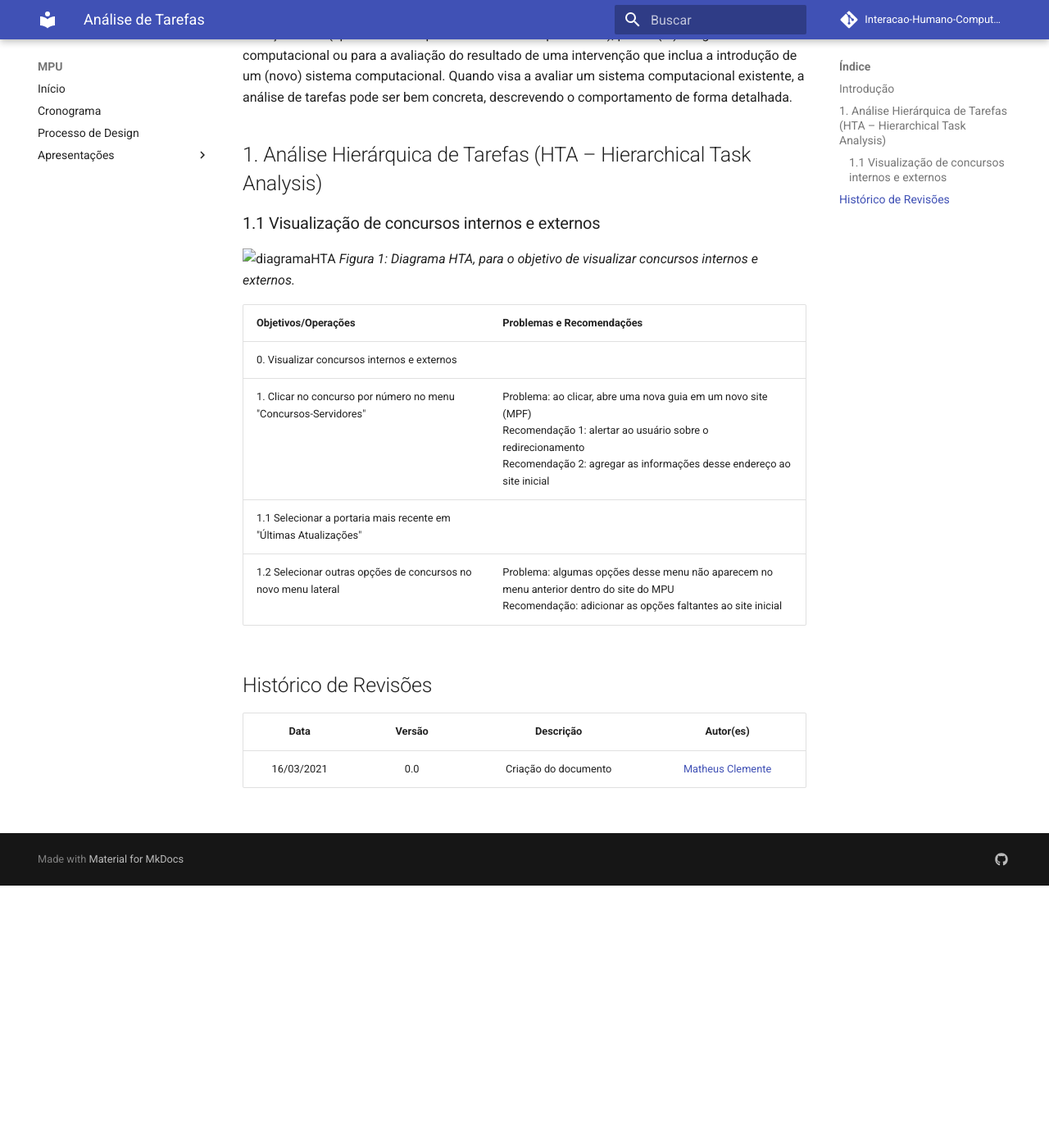
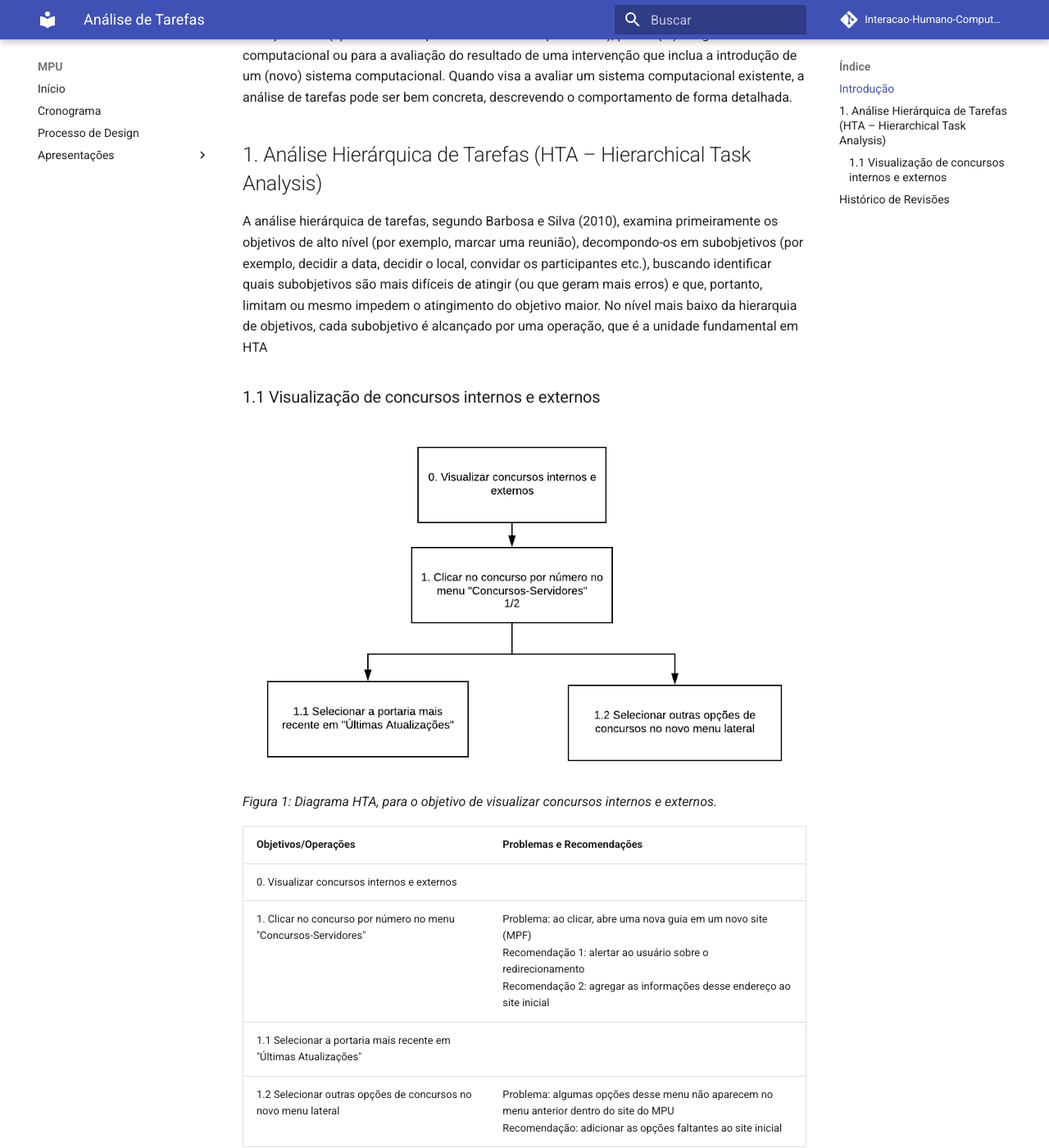
Before and after one commit to Interacao-Humano-Computador/2020.2-Grupo2, an MkDocs documentation site: the page built from docs/analise_tarefas.md, in a window 1280 px wide and 1400 px high, scrolled down 320 px. Shown: the whole window at 82% size. Built offline with MkDocs 1.6.1 and Material for MkDocs 9.7.7, drawn with Linux system fonts in a browser that asks for light colours; comment, search, counter and statistics services are not loaded; some of the changed text lies outside the part shown.

Commit message:
Correções de imagem e texto de introdução em analises_tarefas.md

```diff
--- a/docs/analise_tarefas.md
+++ b/docs/analise_tarefas.md
@@ -6,10 +6,11 @@ Segundo Barbosa e Silva (2010), uma análise de tarefas é utilizada para se ter
 Em IHC, a análise de tarefas pode ser utilizada nas três atividades habituais: para análise da situação atual (apoiada ou não por um sistema computacional), para o (re)design de um sistema computacional ou para a avaliação do resultado de uma intervenção que inclua a introdução de um (novo) sistema computacional. Quando visa a avaliar um sistema computacional existente, a análise de tarefas pode ser bem concreta, descrevendo o comportamento de forma detalhada.
 
 ## 1. Análise Hierárquica de Tarefas (HTA – Hierarchical Task Analysis)
+A análise hierárquica de tarefas, segundo Barbosa e Silva (2010), examina primeiramente os objetivos de alto nível (por exemplo, marcar uma reunião), decompondo-os em subobjetivos (por exemplo, decidir a data, decidir o  local, convidar  os  participantes  etc.), buscando  identificar quais subobjetivos são  mais difíceis de atingir (ou que geram mais erros) e que, portanto, limitam ou mesmo impedem o atingimento do objetivo maior. No  nível mais baixo da hierarquia de  objetivos, cada subobjetivo é  alcançado por uma operação, que é a unidade fundamental em HTA
 
 ### 1.1 Visualização de concursos internos e externos
 
-![diagramaHTA](assets\hta_visualizar_concursos.png)
+![diagramaHTA](assets/hta_visualizar_concursos.png)
 *Figura 1: Diagrama HTA, para o objetivo de visualizar concursos internos e externos.*
 
 | Objetivos/Operações | Problemas e Recomendações |
@@ -24,3 +25,4 @@ Em IHC, a análise de tarefas pode ser utilizada nas três atividades habituais:
 | Data | Versão | Descrição | Autor(es) |
 | :----: | :----: | :----: | :----: |
 | 16/03/2021 | 0.0 | Criação do documento | [Matheus Clemente](https://github.com/matheusclemente) |
+| 18/03/2021 | 0.1 | HTA visualização de concursos | [Matheus Clemente](https://github.com/matheusclemente) |
```
